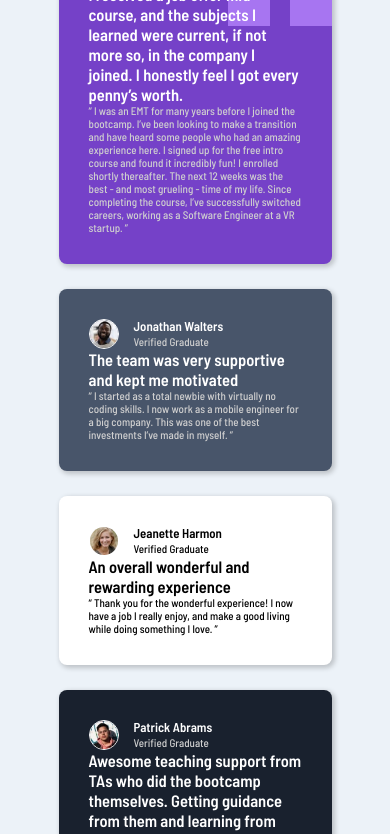
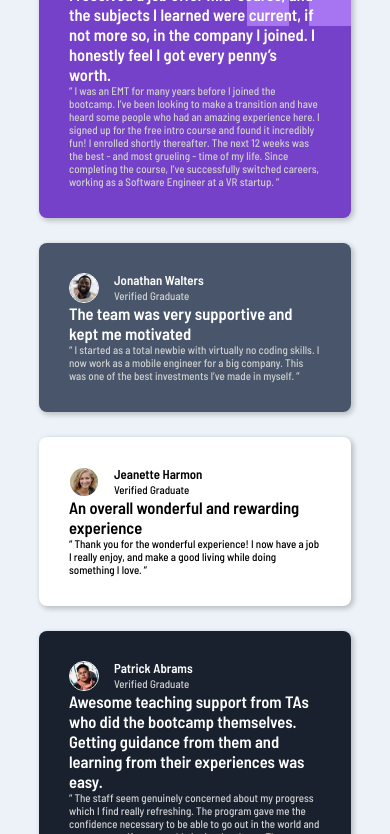
Before and after one commit to victor-guillherme/testimonials-grid-section, a plain HTML site: page index.html in a window 390 px wide. Shown: the part 96-930 px from the top of the page. Drawn offline with Linux system fonts and the light colour scheme.

Commit message:
Adicionando mais pontos de quebra no responsivo

```diff
--- a/src/css/responsive.css
+++ b/src/css/responsive.css
@@ -1,4 +1,4 @@
-@media(max-width: 1030px) {
+@media(max-width: 1060px) {
     .container {
         display: flex;
         flex-direction: column;
@@ -6,3 +6,9 @@
         margin: 2rem 0;
     }
 }
+
+@media(max-width: 780px) {
+    .container {
+        max-width: 80%;
+    }
+}
```
